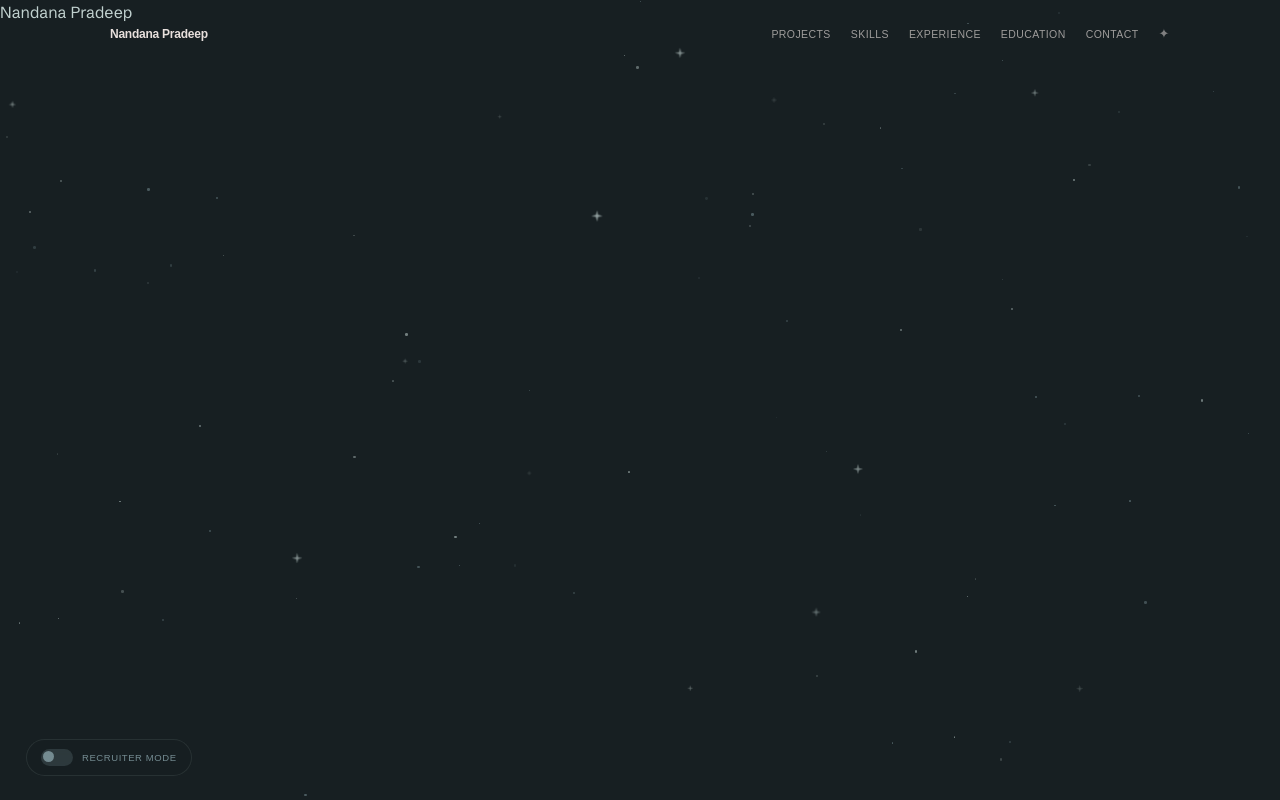
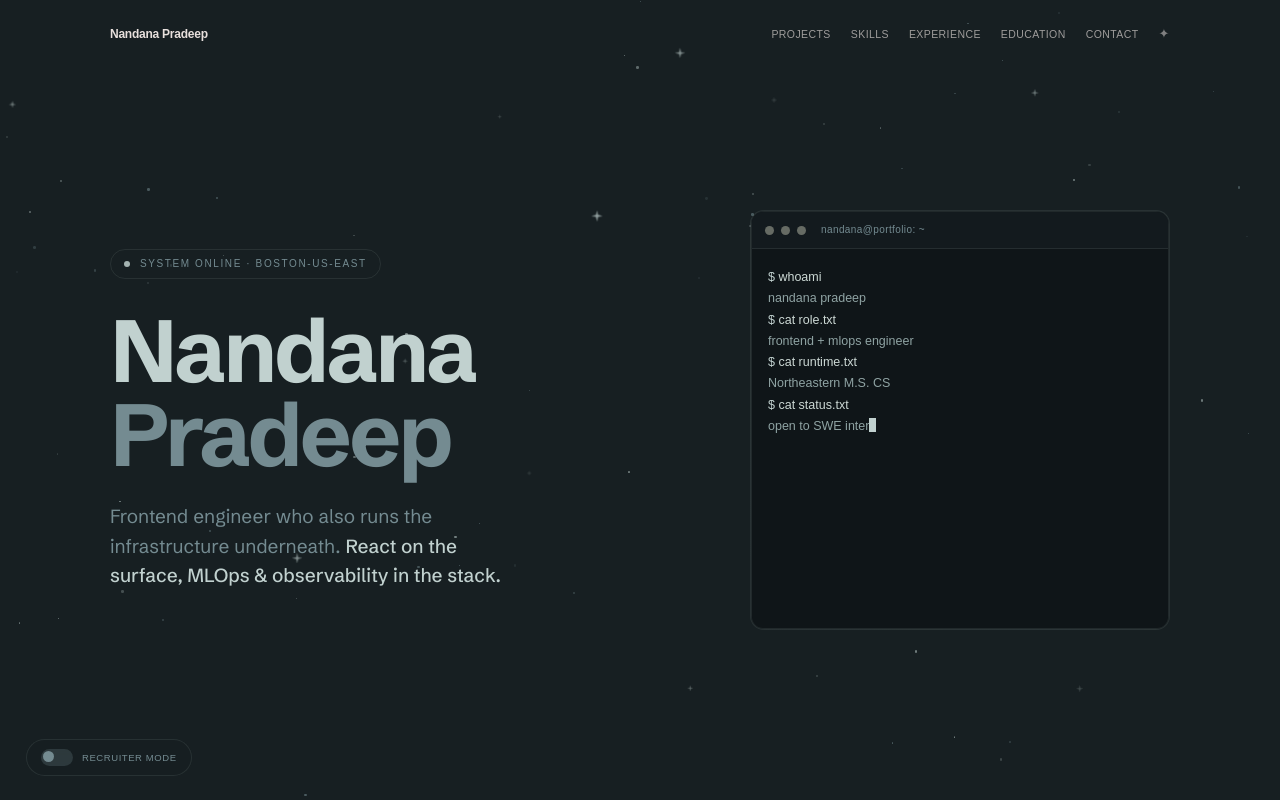
Before and after one commit to Nandana-125/Personal-Website--Nandana, a Next.js app: page / in a window 1280 px wide. Built offline with nearby package versions, Linux system fonts and the light colour scheme; a web font is replaced by a local one.

Commit message:
Add hero section with typing terminal

```diff
--- a/app/globals.css
+++ b/app/globals.css
@@ -190,3 +190,197 @@ body.recruiter .switch::after {
     bottom: 12px;
   }
 }
+
+.container {
+  width: 100%;
+  max-width: 1140px;
+  margin: 0 auto;
+  padding: 0 40px;
+}
+@media (max-width: 760px) {
+  .container {
+    padding: 0 22px;
+  }
+}
+
+section {
+  padding: clamp(78px, 12vh, 140px) 0;
+  position: relative;
+  z-index: 1;
+}
+
+.hero {
+  min-height: 100vh;
+  display: flex;
+  align-items: center;
+  padding-top: 120px;
+  padding-bottom: 80px;
+}
+.hero-grid {
+  display: grid;
+  grid-template-columns: 1.15fr 0.85fr;
+  gap: 60px;
+  align-items: center;
+  width: 100%;
+}
+@media (max-width: 880px) {
+  .hero-grid {
+    grid-template-columns: 1fr;
+    gap: 44px;
+  }
+}
+
+.eyebrow {
+  display: inline-flex;
+  align-items: center;
+  gap: 10px;
+  font-family: var(--font-mono);
+  font-size: 10px;
+  letter-spacing: 0.16em;
+  text-transform: uppercase;
+  color: var(--muted);
+  border: 1px solid var(--line);
+  border-radius: 100px;
+  padding: 6px 13px;
+  margin-bottom: 30px;
+}
+.pulse {
+  width: 6px;
+  height: 6px;
+  border-radius: 50%;
+  background: var(--hi);
+  box-shadow: 0 0 0 0 rgba(193, 209, 207, 0.5);
+  animation: pulse 2.6s infinite;
+}
+@keyframes pulse {
+  0% {
+    box-shadow: 0 0 0 0 rgba(193, 209, 207, 0.4);
+  }
+  70% {
+    box-shadow: 0 0 0 8px rgba(193, 209, 207, 0);
+  }
+  100% {
+    box-shadow: 0 0 0 0 rgba(193, 209, 207, 0);
+  }
+}
+body.recruiter .pulse {
+  animation: none;
+}
+
+h1 {
+  font-family: var(--font-sans);
+  font-weight: 700;
+  font-size: clamp(46px, 8vw, 88px);
+  line-height: 0.95;
+  letter-spacing: -0.04em;
+  color: var(--text);
+}
+h1 span {
+  display: block;
+  color: var(--muted);
+}
+
+.lede {
+  font-size: clamp(16px, 1.9vw, 19px);
+  font-weight: 400;
+  color: var(--muted);
+  max-width: 36ch;
+  margin-top: 26px;
+  line-height: 1.55;
+}
+.lede b {
+  color: var(--text);
+  font-weight: 500;
+}
+
+.hero-art {
+  width: 100%;
+  max-width: 420px;
+  justify-self: end;
+  aspect-ratio: 1;
+  border: 1px solid var(--line);
+  border-radius: 14px;
+  overflow: hidden;
+  background: radial-gradient(
+    120% 120% at 70% 20%,
+    rgba(116, 139, 145, 0.06),
+    transparent 60%
+  );
+}
+@media (max-width: 880px) {
+  .hero-art {
+    max-width: 340px;
+    justify-self: start;
+  }
+}
+.hterm {
+  width: 100%;
+  height: 100%;
+  display: flex;
+  flex-direction: column;
+  background: #0f1518;
+  border: 1px solid var(--line);
+  border-radius: 12px;
+  overflow: hidden;
+}
+.hterm-bar {
+  display: flex;
+  align-items: center;
+  gap: 7px;
+  padding: 10px 13px;
+  border-bottom: 1px solid var(--line);
+  background: #131a1e;
+}
+.hterm-bar .b {
+  width: 9px;
+  height: 9px;
+  border-radius: 50%;
+  background: var(--olive);
+}
+.hterm-bar .ttl {
+  margin-left: 8px;
+  font-family: var(--font-mono);
+  font-size: 10px;
+  letter-spacing: 0.04em;
+  color: var(--muted);
+}
+.hterm-body {
+  flex: 1;
+  margin: 0;
+  padding: 18px 22px 16px 16px;
+  font-family: var(--font-mono);
+  font-size: 12.5px;
+  line-height: 1.7;
+  white-space: pre-wrap;
+  word-break: break-word;
+  color: var(--muted);
+  overflow: hidden;
+}
+.vs-cur {
+  display: inline-block;
+  width: 7px;
+  height: 14px;
+  background: var(--hi);
+  vertical-align: -2px;
+  animation: blink 1s steps(1) infinite;
+}
+@keyframes blink {
+  50% {
+    opacity: 0;
+  }
+}
+.tok.tp {
+  color: var(--hi);
+}
+.tok.tc {
+  color: #cdd9d5;
+}
+.tok.to {
+  color: #8fa3a3;
+}
+.tok.pn {
+  color: var(--muted);
+}
+body.recruiter .vs-cur {
+  animation: none;
+}
--- a/app/page.tsx
+++ b/app/page.tsx
@@ -1,7 +1,32 @@
+import Terminal from "@/components/Terminal";
 export default function Home() {
   return (
     <main>
-      <h1>Nandana Pradeep</h1>
+      <section className="hero" id="top">
+        <div className="container">
+          <div className="hero-grid">
+            <div>
+              <span className="eyebrow">
+                <span className="pulse" />
+                System online · boston-us-east
+              </span>
+              <h1>
+                Nandana<span>Pradeep</span>
+              </h1>
+              <p className="lede">
+                Frontend engineer who also runs the infrastructure underneath.{" "}
+                <b>
+                  React on the surface, MLOps &amp; observability in the stack.
+                </b>
+              </p>
+            </div>
+            <div className="hero-art">
+              {" "}
+              <Terminal />
+            </div>
+          </div>
+        </div>
+      </section>
     </main>
   );
 }
--- /dev/null
+++ b/components/Terminal.tsx
@@ -0,0 +1,131 @@
+"use client";
+
+import { useEffect, useRef, useState } from "react";
+
+type Tok = { t: string; c: string };
+
+const TOKENS: Tok[] = [
+  { t: "$ ", c: "tp" },
+  { t: "whoami", c: "tc" },
+  { t: "\n", c: "pn" },
+  { t: "nandana pradeep", c: "to" },
+  { t: "\n", c: "pn" },
+  { t: "$ ", c: "tp" },
+  { t: "cat role.txt", c: "tc" },
+  { t: "\n", c: "pn" },
+  { t: "frontend + mlops engineer", c: "to" },
+  { t: "\n", c: "pn" },
+  { t: "$ ", c: "tp" },
+  { t: "cat runtime.txt", c: "tc" },
+  { t: "\n", c: "pn" },
+  { t: "Northeastern M.S. CS", c: "to" },
+  { t: "\n", c: "pn" },
+  { t: "$ ", c: "tp" },
+  { t: "cat status.txt", c: "tc" },
+  { t: "\n", c: "pn" },
+  { t: "open to SWE internships", c: "to" },
+  { t: "\n", c: "pn" },
+  { t: "$ ", c: "tp" },
+];
+
+export default function Terminal() {
+  const hostRef = useRef<HTMLDivElement>(null);
+  const timer = useRef<number | null>(null);
+  const [shown, setShown] = useState<Tok[]>([]);
+
+  useEffect(() => {
+    const host = hostRef.current;
+    if (!host) return;
+
+    const clear = () => {
+      if (timer.current) {
+        clearTimeout(timer.current);
+        timer.current = null;
+      }
+    };
+    const renderStatic = () => {
+      clear();
+      setShown(TOKENS.map((t) => ({ ...t })));
+    };
+
+    const type = () => {
+      clear();
+      let ti = 0,
+        ci = 0;
+      const build: Tok[] = [];
+      const step = () => {
+        if (document.body.classList.contains("recruiter")) {
+          renderStatic();
+          return;
+        }
+        if (ti >= TOKENS.length) {
+          timer.current = null;
+          return;
+        }
+        const tk = TOKENS[ti];
+        if (ci === 0) build.push({ t: "", c: tk.c });
+        const ch = tk.t[ci];
+        build[build.length - 1] = {
+          t: build[build.length - 1].t + ch,
+          c: tk.c,
+        };
+        setShown(build.map((b) => ({ ...b })));
+        ci++;
+        if (ci >= tk.t.length) {
+          ti++;
+          ci = 0;
+        }
+        timer.current = window.setTimeout(step, ch === "\n" ? 140 : 34);
+      };
+      step();
+    };
+
+    const start = () =>
+      document.body.classList.contains("recruiter") ? renderStatic() : type();
+
+    const io = new IntersectionObserver(
+      (entries) =>
+        entries.forEach((e) => {
+          if (e.isIntersecting) start();
+          else {
+            clear();
+            setShown([]);
+          }
+        }),
+      { threshold: 0.35 }
+    );
+    io.observe(host);
+
+    const rt = document.querySelector(".rtoggle");
+    const onToggle = () => {
+      clear();
+      setTimeout(start, 0);
+    };
+    rt?.addEventListener("click", onToggle);
+
+    return () => {
+      io.disconnect();
+      clear();
+      rt?.removeEventListener("click", onToggle);
+    };
+  }, []);
+
+  return (
+    <div className="hterm" ref={hostRef}>
+      <div className="hterm-bar">
+        <span className="b" />
+        <span className="b" />
+        <span className="b" />
+        <span className="ttl">nandana@portfolio: ~</span>
+      </div>
+      <pre className="hterm-body">
+        {shown.map((s, i) => (
+          <span key={i} className={`tok ${s.c}`}>
+            {s.t}
+          </span>
+        ))}
+        <span className="vs-cur" />
+      </pre>
+    </div>
+  );
+}
```
